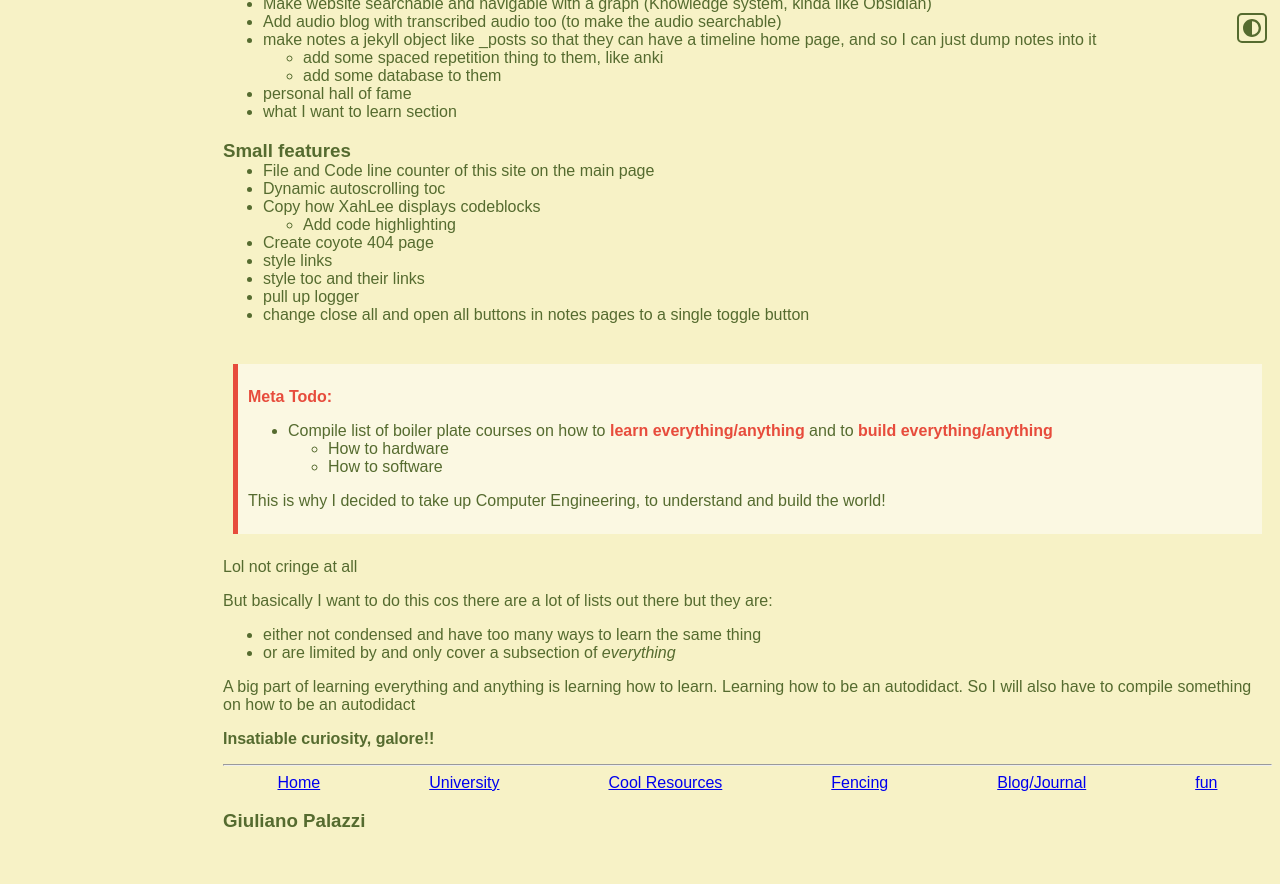
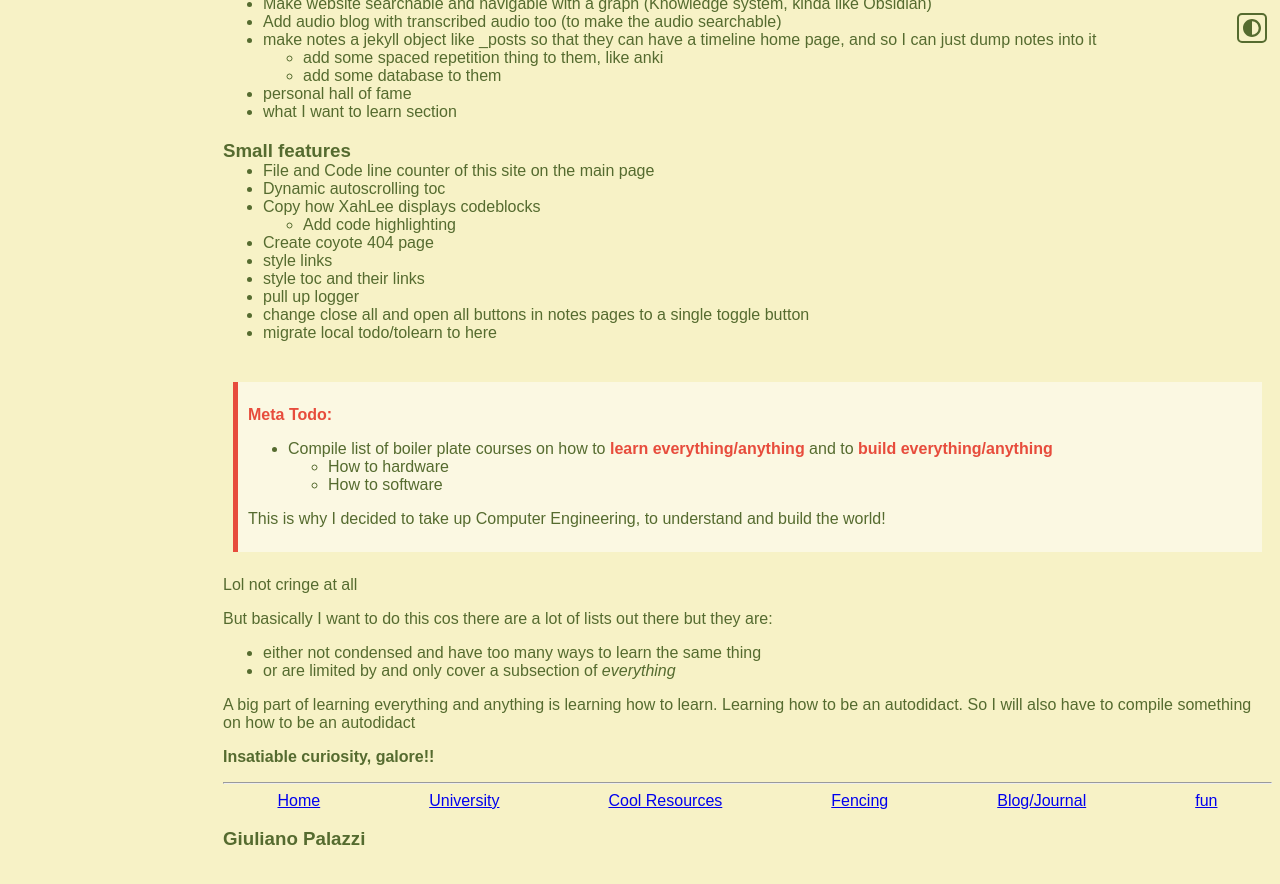
Before and after one commit to GiulianoPalazzi/giulianopalazzi.github.io, a Jekyll site: the page built from index.md, in a window 1280 px wide and 900 px high, scrolled down 649 px. Shown: the top 884 px of the window. Built offline with Jekyll 4.4.1, drawn with Linux system fonts in a browser that asks for light colours; nearby versions of some CDN libraries.

Commit message:
updated index page

```diff
--- a/index.md
+++ b/index.md
@@ -56,6 +56,7 @@ Write your thoughts down. They won't disappear if they are written down!
 * style toc and their links
 * pull up logger
 * change close all and open all buttons in notes pages to a single toggle button
+* migrate local todo/tolearn to here
 
 </div>
 <div class="bach" style="margin-top: -12px; margin-left: 8px; margin-right: 4px;">
```
